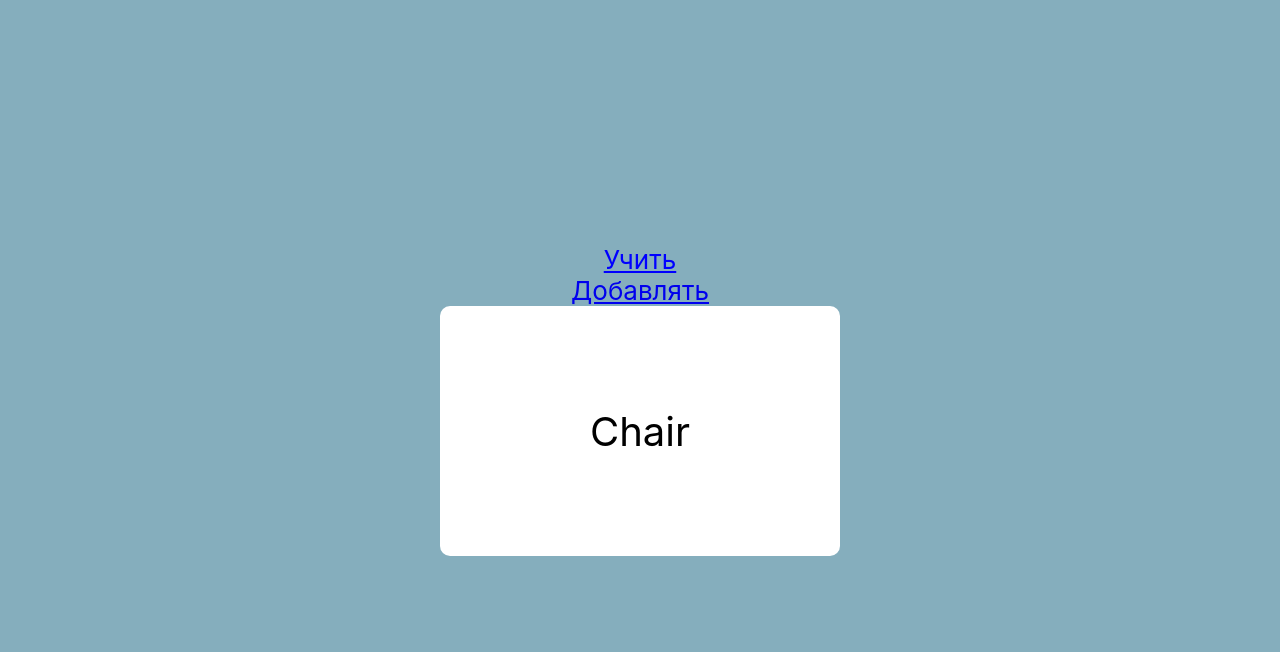
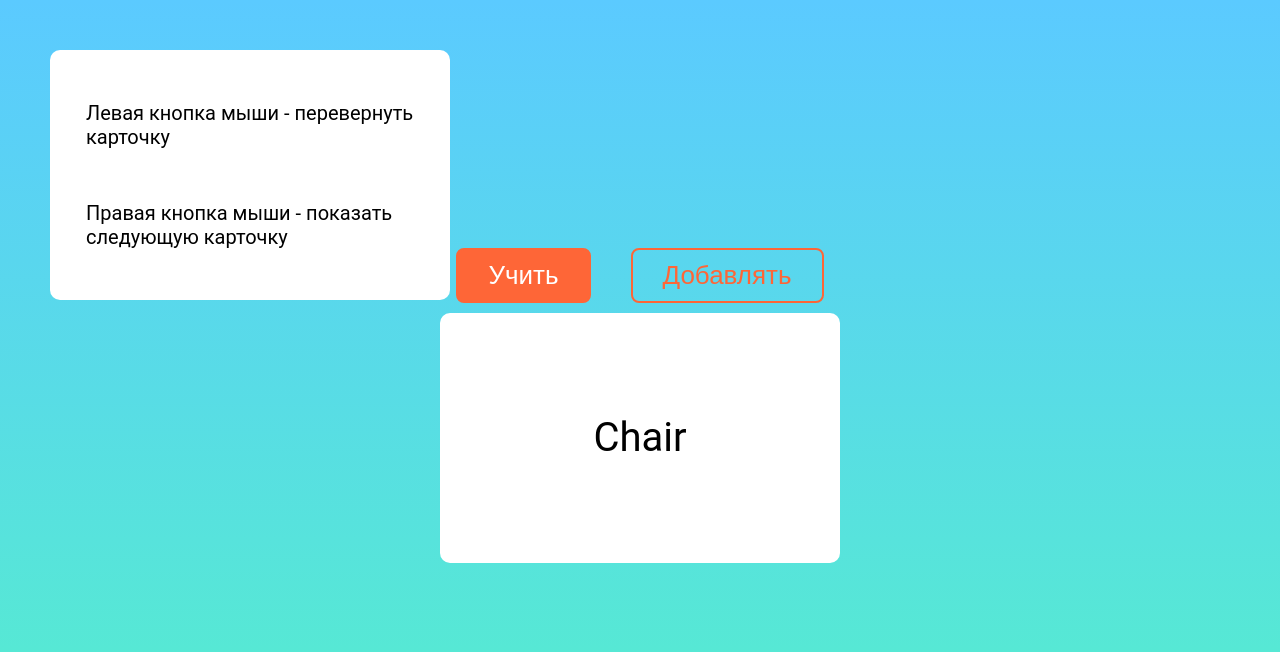
Before and after one commit to gadjak/English-Words, a React (Create React App) app: page / in a window 1280 px wide. Shown: the top 652 px of the page. Built offline with nearby package versions, Linux system fonts and the light colour scheme.

Commit message:
base functional

```diff
--- a/src/App.tsx
+++ b/src/App.tsx
@@ -5,17 +5,26 @@ import { Route, Routes, NavLink } from 'react-router-dom';
 import { CardAdder } from './components/CardsAdder';
 
 const App = () => {
-  const dispatch = useAppDispatch()
+
   const { words } = useAppSelector(state => state.words);
+
 
   return (
     <div className="App">
-      <NavLink to="/" className={({ isActive }) =>
-        isActive ? 'activeLink' : undefined
-      }>Учить</NavLink>
-      <NavLink to="/addWords" className={({ isActive }) =>
-        isActive ? 'activeLink' : undefined
-      }>Добавлять</NavLink>
+      <div className="description">
+
+        <span>Левая кнопка мыши - перевернуть карточку</span>
+        <span> Правая кнопка мыши - показать следующую карточку</span>
+
+      </div>
+      <div className="links">
+        <NavLink to="/" className={({ isActive }) =>
+          isActive ? 'activeLink Link' : 'Link'
+        }>Учить</NavLink>
+        <NavLink to="/addWords" className={({ isActive }) =>
+          isActive ? 'activeLink Link' : 'Link'
+        }>Добавлять</NavLink>
+      </div>
       <Routes>
         <Route path='/' element={<CardList words={words} />} />
         <Route path='/addWords' element={<CardAdder />} />
--- a/src/SCSS/App.scss
+++ b/src/SCSS/App.scss
@@ -4,7 +4,9 @@
 }
 
 .App {
-  background-color: #85aebd;
+  background:
+    /*#A4DADA*/
+    linear-gradient(to top, #55EFCB 0%, #5BCAFF 100%);
   min-height: 100vh;
   display: flex;
   flex-direction: column;
@@ -26,7 +28,28 @@
 }
 
 .changeCard {
-  transform: translate(350px,0);
+  transform: translate(350px, 0);
+}
+
+.description {
+
+  span {
+    width: 82%;
+  }
+
+  position: absolute;
+  top: 50px;
+  left: 50px;
+  display: flex;
+  justify-content:space-evenly;
+  align-items: center;
+  flex-direction: column;
+  width: 400px;
+  height: 250px;
+  color: black;
+  font-size: 20px;
+  background-color: white;
+  border-radius: 10px;
 }
 
 .cards {
@@ -65,20 +88,133 @@
   }
 }
 
-.wordAdder{
+
+
+.Link {
+  text-decoration: none;
+  display: inline-block;
+  padding: 10px 30px;
+  margin: 10px 20px;
+  position: relative;
+  overflow: hidden;
+  border: 2px solid #fe6637;
+  border-radius: 8px;
+  font-family: 'Montserrat', sans-serif;
+  color: #fe6637;
+  transition: .2s ease-in-out;
+}
+
+.Link:before {
+  content: "";
+  background: linear-gradient(90deg, rgba(255, 255, 255, .1), rgba(255, 255, 255, .5));
+  height: 50px;
+  width: 50px;
+  position: absolute;
+  top: -8px;
+  left: -75px;
+  transform: skewX(-45deg);
+}
+
+.Link:hover {
+  background: #fe6637;
+  color: #fff;
+}
+
+.Link:hover:before {
+  left: 150px;
+  transition: .5s ease-in-out;
+}
+
+.links {
+  display: flex;
+  justify-content: space-around;
+}
+
+.activeLink {
+  background: #fe6637;
+  color: #fff;
+}
+
+//
+body {
+  background: #e6f4fd;
+  font-family: 'Roboto', sans-serif;
+}
+
+.form-row {
+  position: relative;
+  margin-bottom: 40px;
+}
+.Ilabel {
+  position: absolute;
+  left: 13px;
+  color: #9d959d;
+  font-size: 20px;
+  font-weight: 300;
+  transform: translateY(-35px);
+  transition: all 0.2s ease;
+}
+.focused{
+  transform: translateY(-60px);
+    margin-left: -14px;
+    font-size: 14px;
+    font-weight: 400;
+    outline: 0;
+    border-color: #F77A52;
+    color: #F77A52;
+}
+.form-row input {
+  display: block;
+  width: 100%;
+  padding: 0 10px;
+  line-height: 40px;
+  font-family: 'Roboto', sans-serif;
+  background: none;
+  border-width: 0;
+  border-bottom: 2px solid #4a90e2;
+  transition: all 0.2s ease;
+}
+
+.form-row input:focus + label{
+  transform: translateY(-60px);
+    margin-left: -14px;
+    font-size: 14px;
+    font-weight: 400;
+    outline: 0;
+    border-color: #F77A52;
+    color: #F77A52;
+}
+
+.form-row input:focus {
+  outline: 0;
+  border-color: #F77A52;
+}
+
+.wordAdder {
+
   width: 400px;
-  height: 250px;
   perspective: 1000px;
   display: flex;
   justify-content: center;
   align-items: center;
   flex-direction: column;
   color: black;
-    font-size: 40px;
-    background-color: white;
-    border-radius: 10px;
+  font-size: 40px;
+  background-color: white;
+  border-radius: 10px;
+  padding: 80px 30px 30px;
 
+  button {
+    width: 290px;
+    padding: 10px;
+    margin-left: 20px;
+    background: #4a90e2;
+    border-width: 0;
+    color: white;
+    font-size: 20px;
+    cursor: pointer;
+  }
+  .form-row input{
+    font-size: 20px;
+  }
 }
-.activeLink{
-  color: blue;
-}
--- a/src/components/Card.tsx
+++ b/src/components/Card.tsx
@@ -3,10 +3,6 @@ import { Word } from "../types/wordsTypes";
 import '../CSS/App.css';
 
 
-
-interface stringObj{
-word:string
-}
 export const Card: React.FC<Word> = ({en,rus}) => {
     const [ShowCardType, setShowCardType] = useState<'en' | 'rus'>('en')
 
--- a/src/components/CardList.tsx
+++ b/src/components/CardList.tsx
@@ -7,8 +7,8 @@ import { generateWord } from "../hooks";
 
 export const CardList: React.FC<objWords> = ({ words }) => {
 
-    const [genWord] = useState<Generator<Word>>(generateWord(...words))
-    const [word, setWord] = useState<Word>(words[0]);
+    const [genWord] = useState<Generator<Word>>(()=>generateWord(words))
+    const [word, setWord] = useState<Word>(()=>genWord.next().value);
 
 
 
@@ -24,6 +24,7 @@ export const CardList: React.FC<objWords> = ({ words }) => {
     })
     return (
         <div>
+
             <div className='cards' onContextMenu={() => {
                 let next = genWord.next()
                 if (!next.done) {
@@ -33,6 +34,7 @@ export const CardList: React.FC<objWords> = ({ words }) => {
                 <Card {...word} />
 
             </div>
+
         </div>
     )
 }
--- a/src/components/CardsAdder.tsx
+++ b/src/components/CardsAdder.tsx
@@ -1,22 +1,45 @@
 
+import { useEffect, useState } from 'react';
+import { idText } from 'typescript';
 import '../CSS/App.css';
-
+import { useAppDispatch, useAppSelector } from '../hooks';
+import { addWord } from '../store/wordsSlice';
+import { Word } from '../types/wordsTypes';
 
 
 export const CardAdder: React.FC = () => {
+    const dispatch = useAppDispatch();
+    const [en, setEn] = useState<string>('');
+    const [rus, setRus] = useState<string>('');
+    const { words } = useAppSelector(state => state.words);
 
+    const setWord = () => {
+        const word: Word = {
+            rus: rus,
+            en: en,
+            id: 0,
+        }
+        if (en != '' && rus != '') {
+            setEn('')
+            setRus('')
+            dispatch(addWord(word));
+        }
+        console.log(words);
+    }
 
+    useEffect(() => {
+        //console.log('render')
+
+    })
     return (
         <div className='wordAdder'>
-                <div>
-                    <input type="text" />
-                </div>
-                <div>
-                    <input type="text" />
-                </div>
-                <div>
-                    <button type='submit'>Добавить</button>
-                </div>
+            <div className='form-row'>
+                <input id='en' value={en} onChange={(e) => setEn(e.target.value)} type="text" /> <label className={en!==''? 'Ilabel focused':'Ilabel'} htmlFor="en">en:</label>
             </div>
+            <div className='form-row'>
+                <input id='rus' value={rus} onChange={(e) => setRus(e.target.value)} type="text" /><label className={rus!==''? 'Ilabel focused':'Ilabel'} htmlFor="rus">rus:</label>
+            </div>
+            <button type='submit' onClick={setWord}>Добавить</button>
+        </div>
     )
 }
--- a/src/hooks/index.ts
+++ b/src/hooks/index.ts
@@ -1,15 +1,27 @@
 import { Word } from './../types/wordsTypes';
-import { useDispatch, useSelector,TypedUseSelectorHook } from "react-redux";
-import { RootState,AppDispatch } from "../store";
+import { useDispatch, useSelector, TypedUseSelectorHook } from "react-redux";
+import { RootState, AppDispatch } from "../store";
 
-export const useAppDispatch = ()=>useDispatch<AppDispatch>();
-export const useAppSelector : TypedUseSelectorHook<RootState> = useSelector;
+export const useAppDispatch = () => useDispatch<AppDispatch>();
+export const useAppSelector: TypedUseSelectorHook<RootState> = useSelector;
 
-export function* generateWord(...words: Word[]): Generator<Word> {
-
-    words.shift()
+export function* generateWord(words: Word[]): Generator<Word> {
     for (let word of words) {
         yield word;
     }
+}
 
+export const getItem = (key: string) => {
+    const item = localStorage.getItem(key);
+    if (item) return JSON.parse(item);
+    return null;
+};
+
+export const setItem = (key: string, item: any) => localStorage.setItem(key, JSON.stringify(item));
+
+export const checkItem = (key: string) => {
+    const item = getItem(key);
+    if (!item) {
+        setItem(key, []);
+    }
 }
--- a/src/store/index.ts
+++ b/src/store/index.ts
@@ -1,6 +1,8 @@
 import { configureStore } from "@reduxjs/toolkit";
+import wordsSlice from './wordsSlice';
+import { checkItem } from "../hooks";
 
-import wordsSlice from './wordsSlice';
+
 
 export const store = configureStore({
   reducer: {
--- a/src/store/wordsSlice/index.ts
+++ b/src/store/wordsSlice/index.ts
@@ -1,23 +1,24 @@
-import { RootState } from './../index';
 import { InitialStateWords, Word } from './../../types/wordsTypes';
 import { PayloadAction, createSlice } from "@reduxjs/toolkit"
 import data from "../startData/index.json";
+import { checkItem, getItem, setItem } from '../../hooks';
 
-
+checkItem('words');
 
 const initialState: InitialStateWords = {
-    words: data
+    words: [...getItem('words'), ...data ]
 }
 
 const wordsSlice = createSlice({
     name: 'words',
     initialState,
     reducers: {
-        addWord:(state,action:PayloadAction<Word>)=>{
-            state.words.push(action.payload);
+        addWord: (state, action: PayloadAction<Word>) => {
+            state.words.unshift(action.payload)
+            setItem('words',state.words)
         }
     }
 })
 
-export const {addWord} = wordsSlice.actions;
+export const { addWord } = wordsSlice.actions;
 export default wordsSlice.reducer;
```
Also changed, not shown: src/CSS/App.css.
